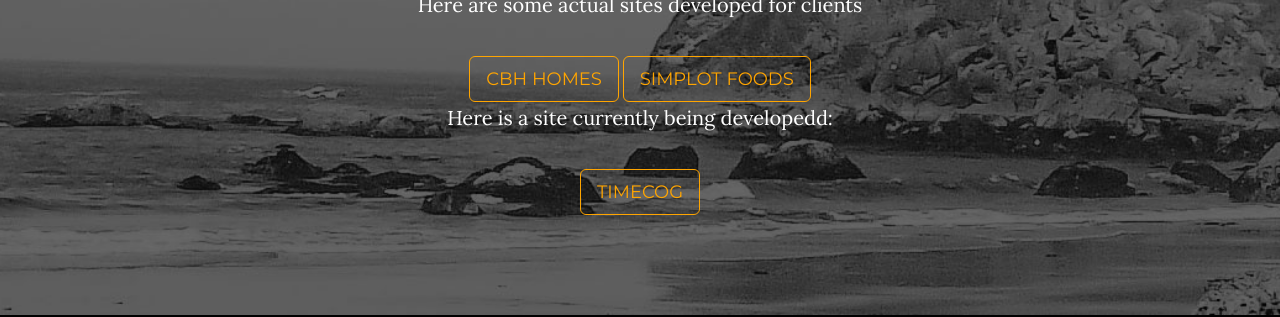
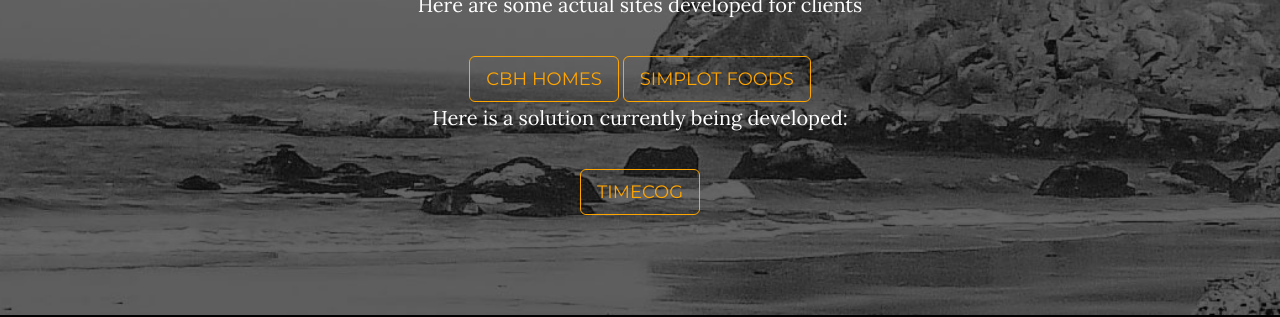
Before and after one commit to codev-software-llc/codev-software-llc.github.io, a Jekyll site: the page built from index.html, in a window 1280 px wide and 900 px high, scrolled down 1788 px. Shown: the part 155-472 px from the top of the window. Built offline with Jekyll 4.4.1, drawn with Linux system fonts in a browser that asks for light colours.

Commit message:
spelling

```diff
--- a/_includes/portfolio.html
+++ b/_includes/portfolio.html
@@ -7,7 +7,7 @@
                     <p>Here are some actual sites developed for clients</p>
                     <a href="https://cbhhomes.com" class="btn btn-default btn-lg">CBH Homes</a>
                     <a href="https://simplotfoods.com" class="btn btn-default btn-lg">Simplot Foods</a>
-                    <p>Here is a site currently being developedd:</p>
+                    <p>Here is a solution currently being developed:</p>
                     <a href="https://test.timecog.com" class="btn btn-default btn-lg">TimeCog</a>
                 </div>
             </div>
```
